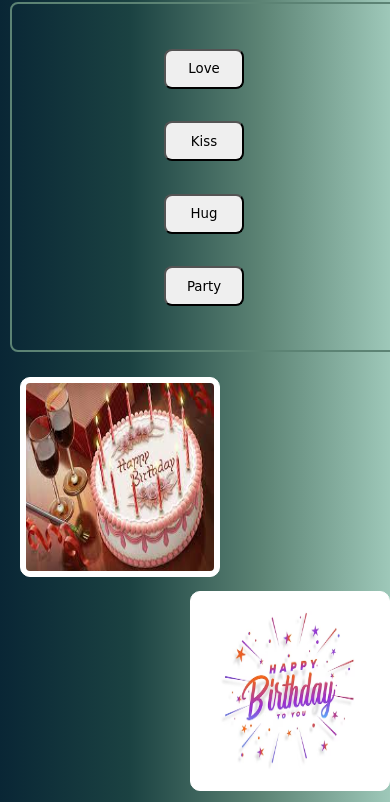
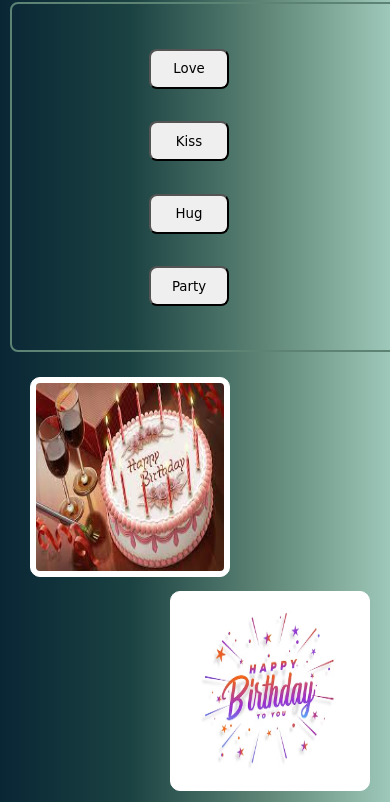
Before and after one commit to MEHAR10-MNG/HBD, a plain HTML site: page index.html in a window 390 px wide. Shown: the part 680-1482 px from the top of the page. Drawn offline with Linux system fonts and the light colour scheme.

Commit message:
Update HBD.css

```diff
--- a/HBD.css
+++ b/HBD.css
@@ -343,7 +343,7 @@ li:hover
         width: 80px;
         height: 40px;
         margin: 10px;
-        margin-left: 140px;
+        margin-left: 125px;
         margin-top: 32.5px;
         border-radius: 8px;
         text-align: center;
@@ -363,7 +363,7 @@ li:hover
         padding: 5px;
         border: 1px solid white;
         margin: 5px;
-        margin-left: 20px;
+        margin-left: 30px;
         border-radius: 10px;
         background-color: white;
     }
@@ -374,7 +374,7 @@ li:hover
         padding: 5px;
         border: 1px solid white;
         margin: 5px;
-        margin-left: 190px;
+        margin-left: 170px;
         border-radius: 10px;
         background-color: white;
     }
```
